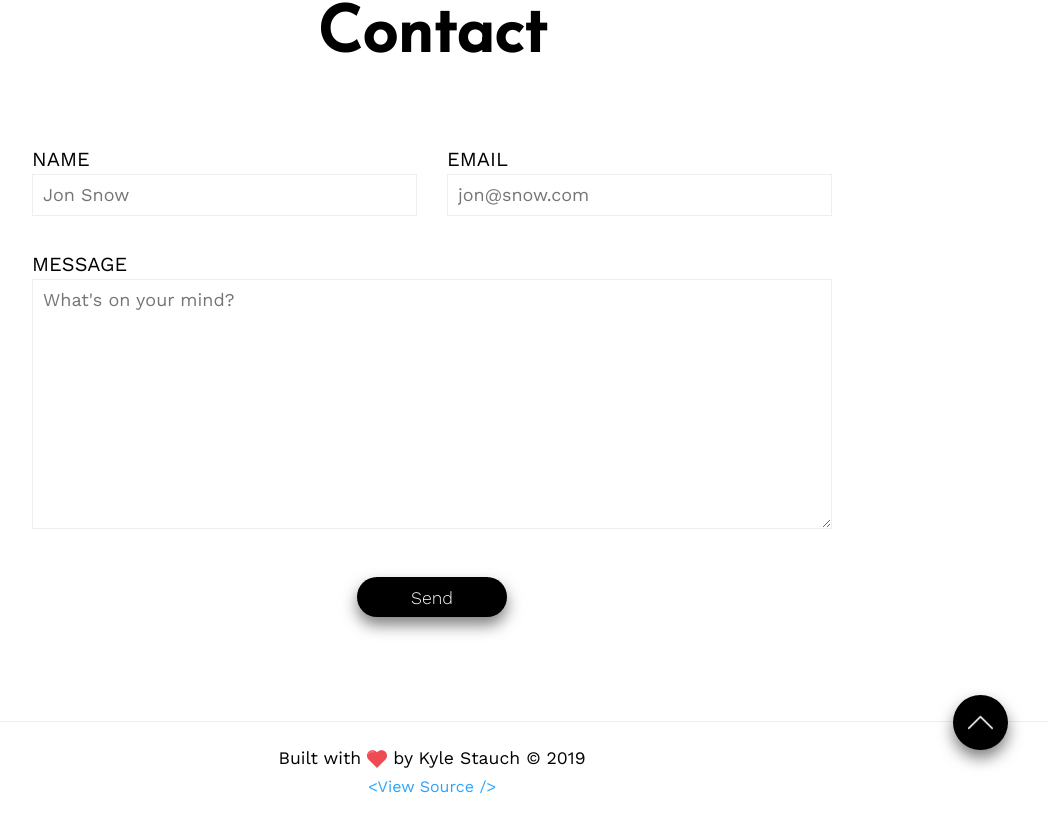
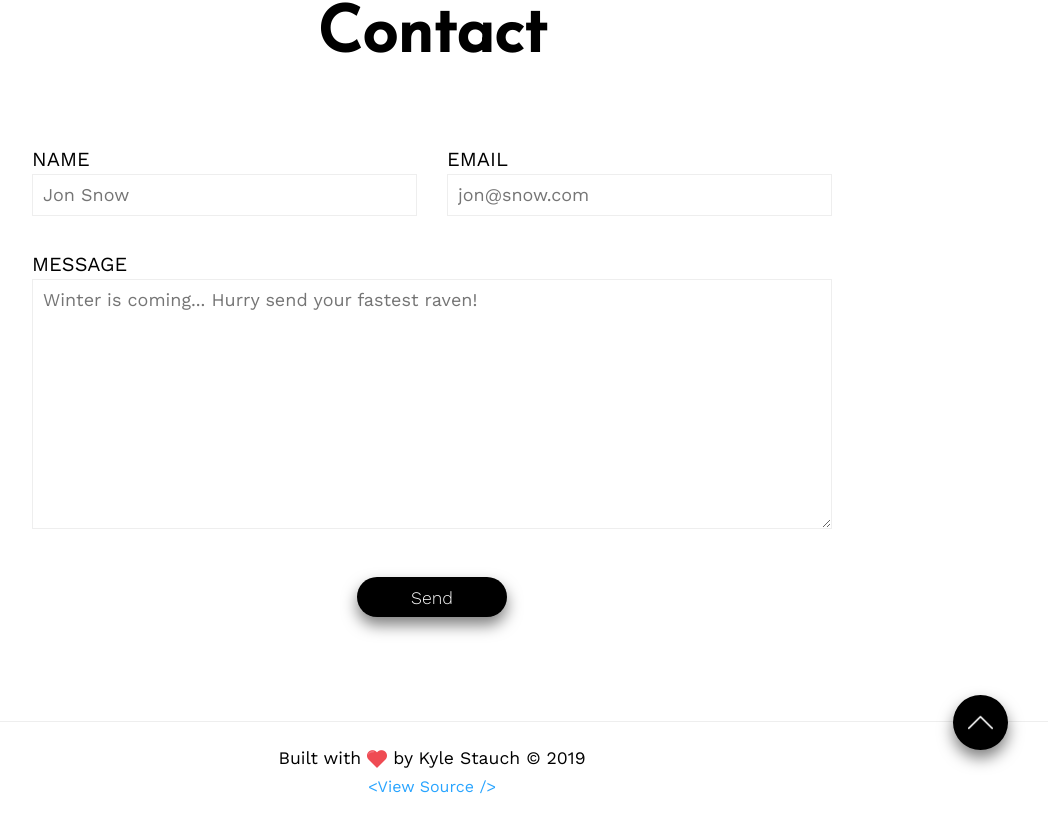
Before and after one commit to KyleS-99/Portfolio-Site, a React (Create React App) app in the folder client/: page / in a window 1280 px wide. Shown: the part 3092-3909 px from the top of the page, without its empty margins (208-1256 px from the left). Built offline with nearby package versions, Linux system fonts and the light colour scheme.

Commit message:
Changed placeholder value

```diff
--- a/client/src/components/Contact.js
+++ b/client/src/components/Contact.js
@@ -213,7 +213,7 @@ const Contact = () => {
                             <Label htmlFor="message">message</Label>
                             <TextArea
                                 onChange={onChange}
-                                placeholder="What's on your mind?"
+                                placeholder="Winter is coming... Hurry send your fastest raven!"
                                 value={inputData.message}
                                 name="message"
                                 id="message"
```
